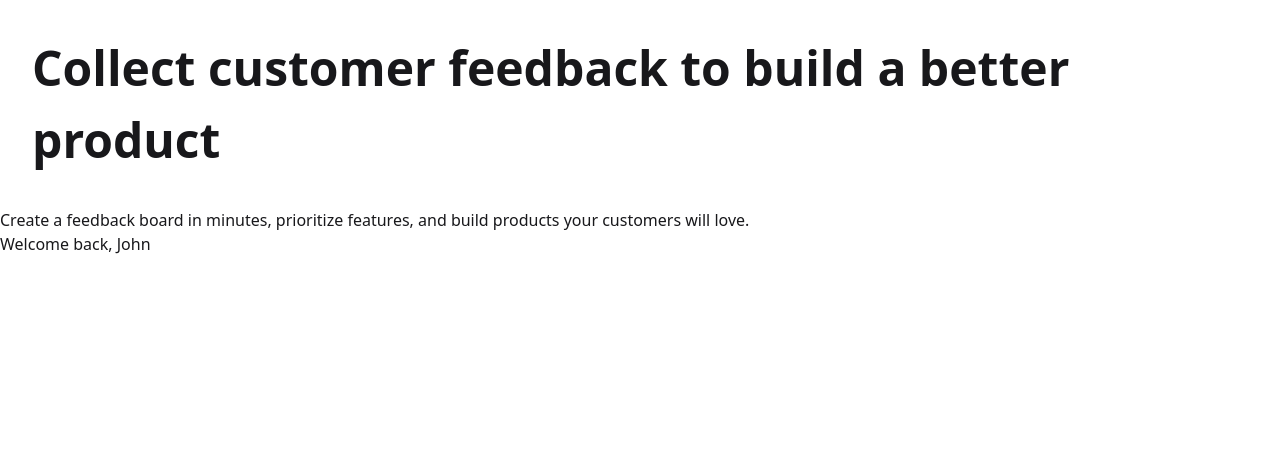
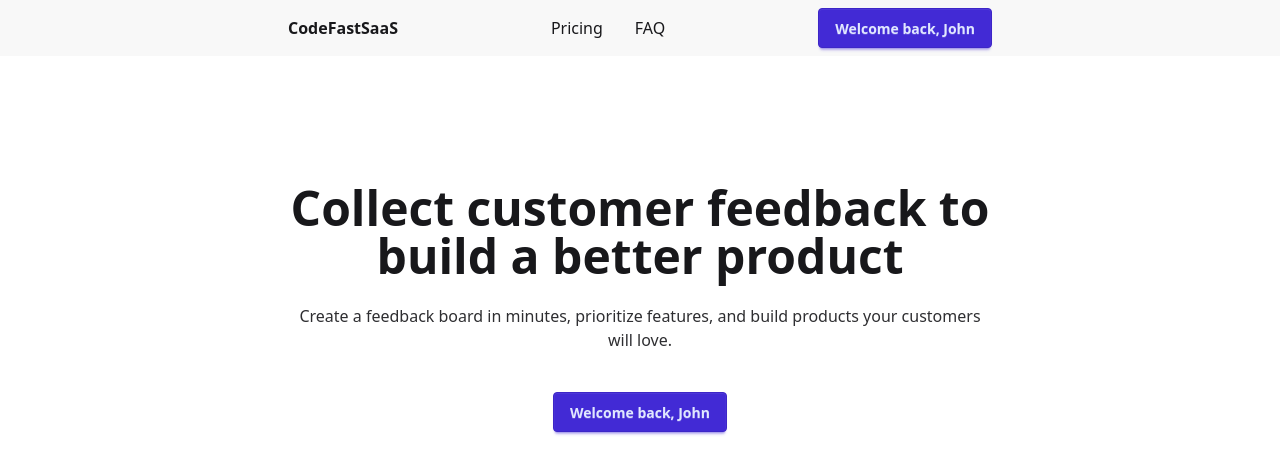
Before and after one commit to 1337dom/codefa.st, a Next.js app: page / in a window 1280 px wide. Shown: the top 474 px of the page. Built offline with nearby package versions, Linux system fonts and the light colour scheme.

Commit message:
add hero and header section

```diff
--- a/app/globals.css
+++ b/app/globals.css
@@ -1,11 +1,2 @@
 @import "tailwindcss";
 @plugin "daisyui";
-
-.title {
-  font-size: 48px;
-  font-weight: 800;
-}
-
-.extra-space {
-  padding: 32px;
-}
--- a/app/page.js
+++ b/app/page.js
@@ -1,4 +1,5 @@
 import ButtonLogin from "@/components/ButtonLogin";
+import Link from "next/link";
 
 export default function Home() {
   const isLoggedIn = true;
@@ -6,15 +7,35 @@ export default function Home() {
 
   return (
     <main>
-      <h1 className="title extra-space">
+      <section className="bg-base-200">
+        <div className="max-w-3xl mx-auto flex justify-between items-center px-8 py-2">
+          <div className="font-bold">CodeFastSaaS</div>
+          <div className="space-x-8 max-md:hidden">
+            <Link className="link link-hover" href="/pricing">
+              Pricing
+            </Link>
+            <Link className="link link-hover" href="/faq">
+              FAQ
+            </Link>
+          </div>
+
+          <div className="">
+            <ButtonLogin isLoggedIn={isLoggedIn} name={name} />
+          </div>
+        </div>
+      </section>
+
+      <section className="text-center px-8 py-32 max-w-3xl mx-auto">
+        <h1 className="text-4xl font-extrabold mb-6 lg:text-5xl">
           Collect customer feedback to build a better product
         </h1>
-      <div>
+        <div className="opacity-90 mb-10">
           Create a feedback board in minutes, prioritize features, and build
           products your customers will love.
         </div>
 
         <ButtonLogin isLoggedIn={isLoggedIn} name={name} />
+      </section>
     </main>
   );
 }
--- a/components/ButtonLogin.js
+++ b/components/ButtonLogin.js
@@ -2,7 +2,11 @@ import Link from "next/link";
 
 const ButtonLogin = ({ isLoggedIn, name, children }) => {
   if (isLoggedIn) {
-    return <Link href="/dashboard">Welcome back, {name}</Link>;
+    return (
+      <Link href="/dashboard" className="btn btn-primary">
+        Welcome back, {name}
+      </Link>
+    );
   }
 
   return <Link href="/login">Login</Link>;
--- /dev/null
+++ b/tailwind.config.js
@@ -0,0 +1,11 @@
+module.exports = {
+  content: [
+    "./app/**/*.{js,ts,jsx,tsx,mdx}",
+    "./pages/**/*.{js,ts,jsx,tsx,mdx}",
+    "./components/**/*.{js,ts,jsx,tsx,mdx}",
+  ],
+  theme: {
+    extend: {},
+  },
+  plugins: [require("daisyui")],
+};
```
Lines whose indentation alone changed are shown as unchanged.
